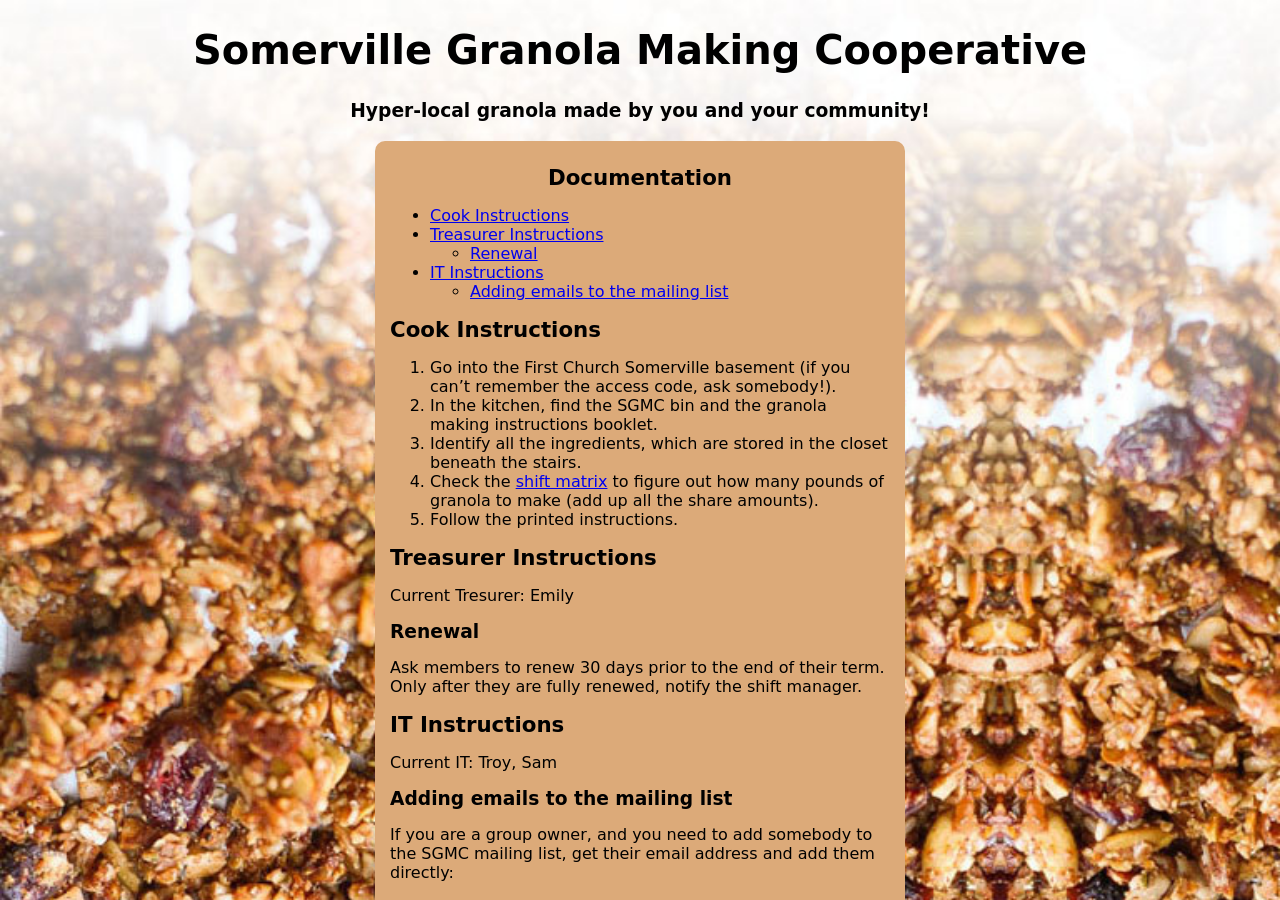
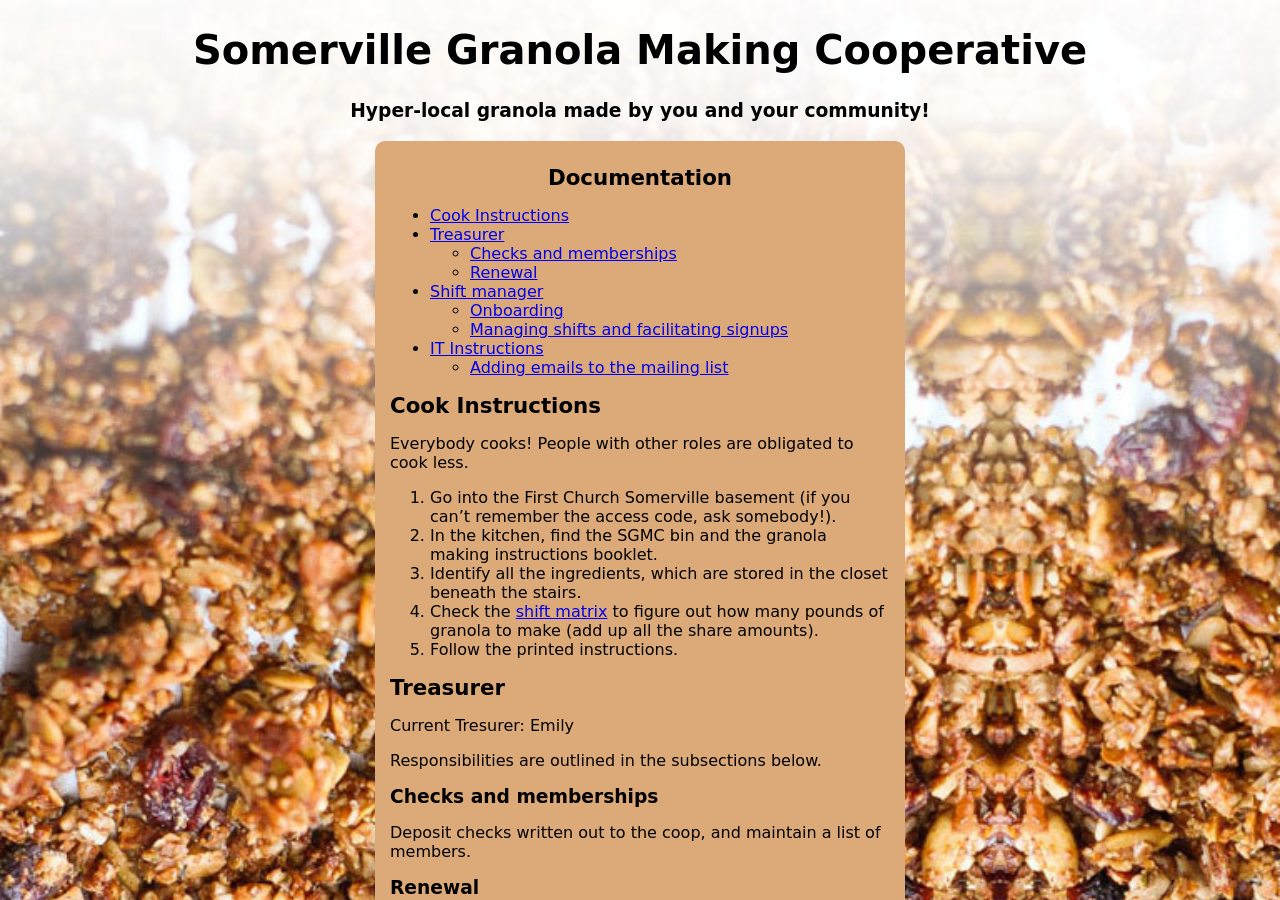
Before and after one commit to somervillegranolamakingcoop/somervillegranolamakingcoop.github.io, a Jekyll site: the page built from docs.md, in a window 1280 px wide and 900 px high. Built offline with Jekyll 4.4.1, drawn with Linux system fonts in a browser that asks for light colours; some of the changed text lies outside the part shown.

Commit message:
update docs

````diff
--- a/docs.md
+++ b/docs.md
@@ -11,16 +11,25 @@
 Cook Instructions
 =================
 
+Everybody cooks!  People with other roles are obligated to cook less.
+
 1. Go into the First Church Somerville basement (if you can't remember the access code, ask somebody!).
 1. In the kitchen, find the SGMC bin and the granola making instructions booklet.
 3. Identify all the ingredients, which are stored in the closet beneath the stairs.
 2. Check the <a href="/shift_matrix.html">shift matrix</a> to figure out how many pounds of granola to make (add up all the share amounts).
 3. Follow the printed instructions.
 
-Treasurer Instructions
-======================
+Treasurer
+=========
 
 Current Tresurer: Emily
+
+Responsibilities are outlined in the subsections below.
+
+Checks and memberships
+----------------------
+
+Deposit checks written out to the coop, and maintain a list of members.
 
 Renewal
 -------
@@ -28,8 +37,46 @@
 Ask members to renew 30 days prior to the end of their term.  Only after they
 are fully renewed, notify the shift manager.
 
+Shift manager
+=============
+
+Onboarding
+----------
+
+Use this email template for new members:
+
+```
+[NAME OF NEW MEMBER]
+
+Hi prospective granola coop member!  My role is Shift Manager, and I'm
+responsible for onboarding.  Firstly, if you're interested in joining, please
+familiarize yourself with member responsibilities:
+
+http://somervillegranolamakingcoop.github.io/
+
+fill out the application form:
+
+https://goo.gl/cPFnYr
+
+and deliver the completed form and check to First Church Somerville, 89 College
+Ave, Somerville, MA 02144.
+
+Your prospective term is [INSERT DATE RANGE].  Please take a look at the shift
+matrix and request two cooking shifts in your current term:
+
+http://somervillegranolamakingcoop.github.io/shift_matrix.html
+
+Let me know which two dates to add, and I'll put them in the database (respond
+to this email).
+
+[YOUR NAME AND SIGNATURE]
+```
+
+Managing shifts and facilitating signups
+----------------------------------------
+
 IT Instructions
-==========================
+===============
 
 Current IT: Troy, Sam
 
@@ -41,3 +88,6 @@
 
 1. Go to the [member management page](https://groups.google.com/forum/#!managemembers/somervillegranolamakingcoop/members/active)
 2. Click on "Direct Add Members" !["Direct Add Members" button](direct_add_members.png "Direct Add Members button")
+
+You can also ask people to add themselves to the mailing list by sending mail
+to <somervillegranolamakingcoop+subscribe@googlegroups.com>.
````
